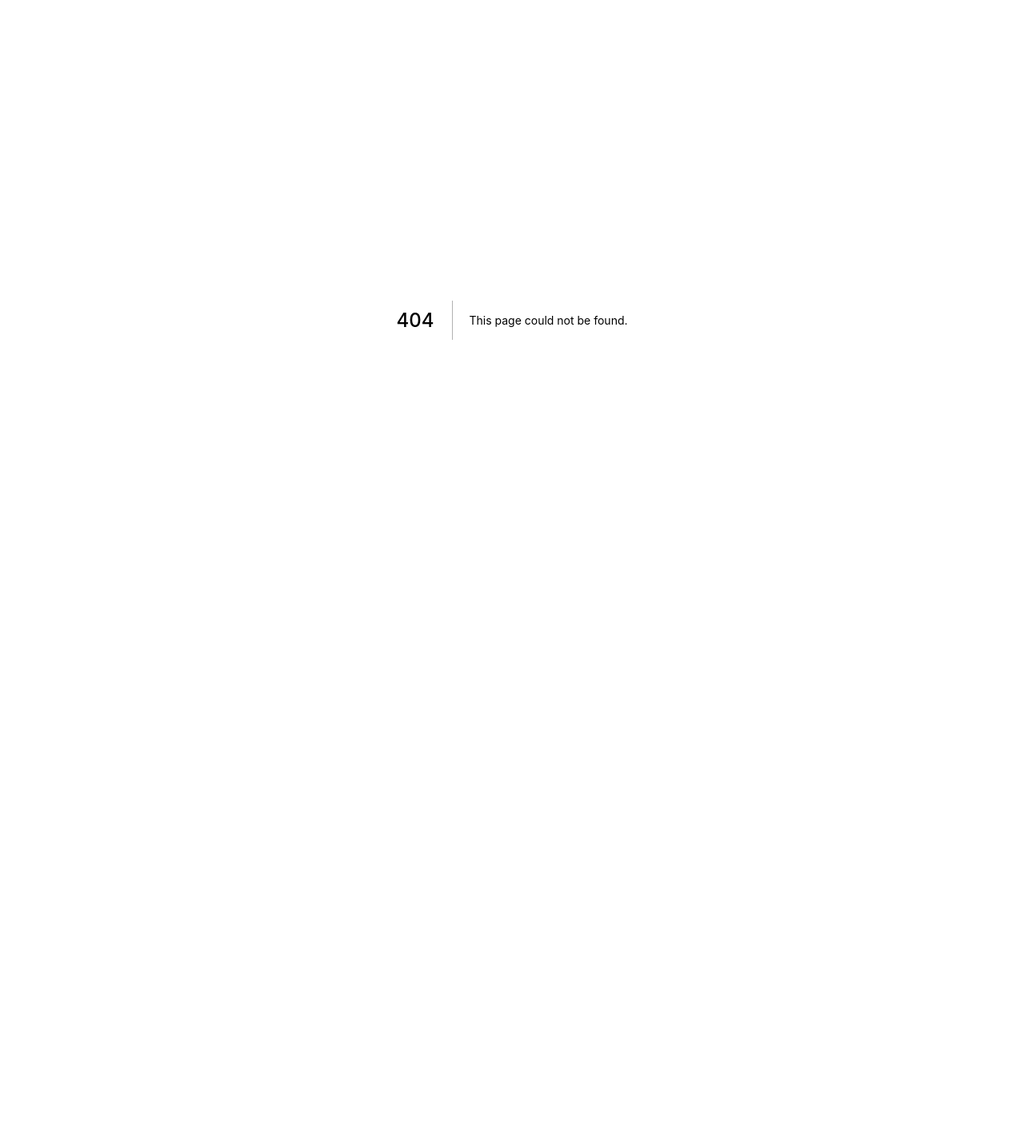
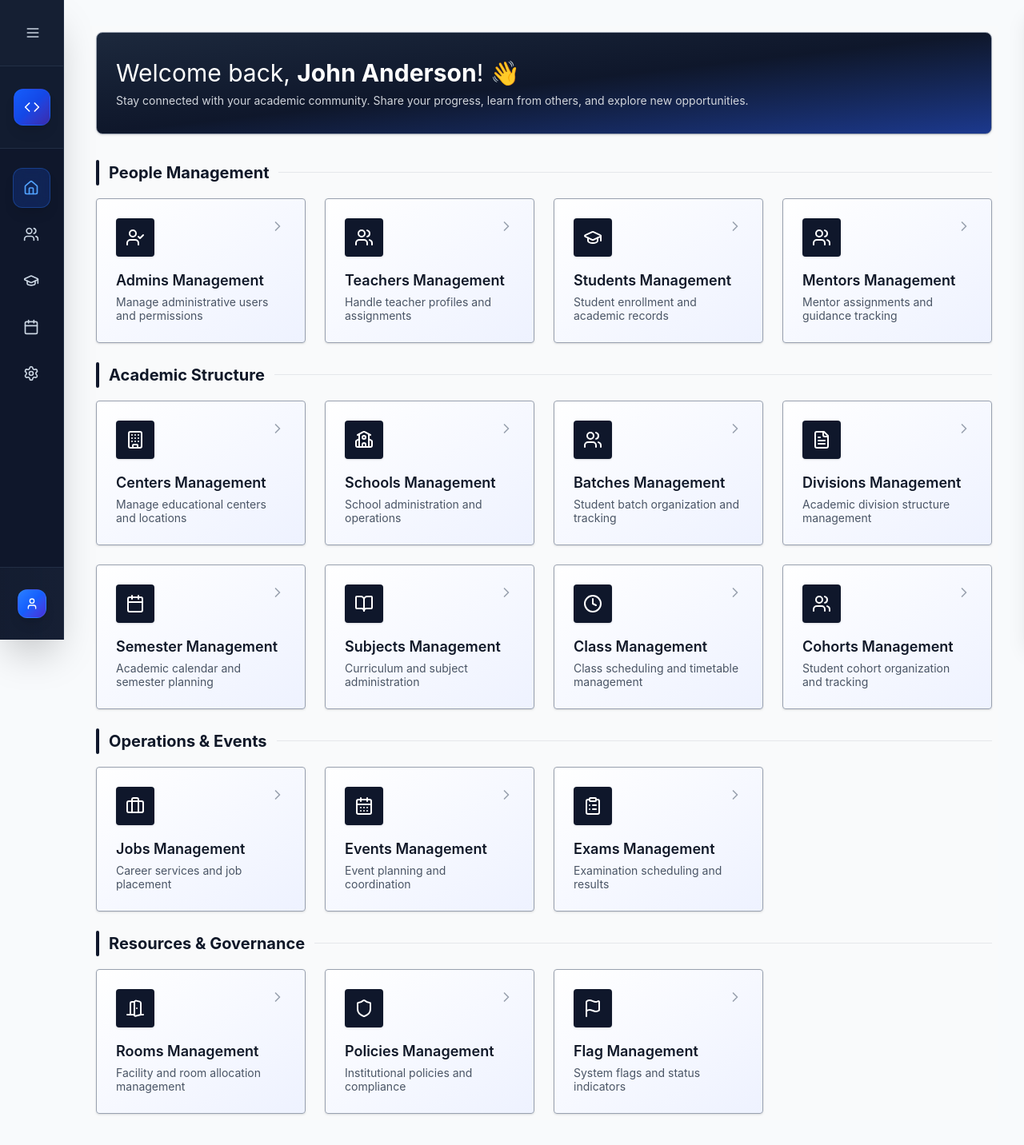
Before and after one commit to PW-IOI-Tech/pwioi-club-frontend, a Next.js app: page /dashboard/superadmin in a window 1280 px wide. Before the commit this address had no page. Shown: the whole page at 80% size. Before the commit the page ends 800 px from the top, so only its background shows below. Built offline with nearby package versions, Linux system fonts and the light colour scheme.

Commit message:
Super Admin Home Page Added

```diff
--- /dev/null
+++ b/src/app/dashboard/superadmin/page.tsx
@@ -0,0 +1,226 @@
+"use client";
+
+import React, { useState } from "react";
+import {
+  Users,
+  GraduationCap,
+  Building,
+  Calendar,
+  FileText,
+  ChevronRight,
+  Settings,
+  UserCheck,
+  School,
+  BookOpen,
+  Clock,
+  MapPin,
+  Briefcase,
+  CalendarDays,
+  ClipboardList,
+  DoorOpen,
+  Shield,
+  Flag,
+  Home,
+  Menu,
+  X,
+} from "lucide-react";
+
+export default function AdminDashboard() {
+  const [activeTab, setActiveTab] = useState("dashboard");
+  const [sidebarOpen, setSidebarOpen] = useState(false);
+  const userName = "John Anderson";
+
+  const managementSections = [
+    {
+      category: "People Management",
+      items: [
+        {
+          id: "admins",
+          label: "Admins Management",
+          icon: UserCheck,
+          description: "Manage administrative users and permissions",
+        },
+        {
+          id: "teachers",
+          label: "Teachers Management",
+          icon: Users,
+          description: "Handle teacher profiles and assignments",
+        },
+        {
+          id: "students",
+          label: "Students Management",
+          icon: GraduationCap,
+          description: "Student enrollment and academic records",
+        },
+        {
+          id: "mentors",
+          label: "Mentors Management",
+          icon: Users,
+          description: "Mentor assignments and guidance tracking",
+        },
+      ],
+    },
+    {
+      category: "Academic Structure",
+      items: [
+        {
+          id: "centers",
+          label: "Centers Management",
+          icon: Building,
+          description: "Manage educational centers and locations",
+        },
+        {
+          id: "schools",
+          label: "Schools Management",
+          icon: School,
+          description: "School administration and operations",
+        },
+        {
+          id: "batches",
+          label: "Batches Management",
+          icon: Users,
+          description: "Student batch organization and tracking",
+        },
+        {
+          id: "divisions",
+          label: "Divisions Management",
+          icon: FileText,
+          description: "Academic division structure management",
+        },
+        {
+          id: "semesters",
+          label: "Semester Management",
+          icon: Calendar,
+          description: "Academic calendar and semester planning",
+        },
+        {
+          id: "subjects",
+          label: "Subjects Management",
+          icon: BookOpen,
+          description: "Curriculum and subject administration",
+        },
+        {
+          id: "classes",
+          label: "Class Management",
+          icon: Clock,
+          description: "Class scheduling and timetable management",
+        },
+        {
+          id: "cohorts",
+          label: "Cohorts Management",
+          icon: Users,
+          description: "Student cohort organization and tracking",
+        },
+      ],
+    },
+    {
+      category: "Operations & Events",
+      items: [
+        {
+          id: "jobs",
+          label: "Jobs Management",
+          icon: Briefcase,
+          description: "Career services and job placement",
+        },
+        {
+          id: "events",
+          label: "Events Management",
+          icon: CalendarDays,
+          description: "Event planning and coordination",
+        },
+        {
+          id: "exams",
+          label: "Exams Management",
+          icon: ClipboardList,
+          description: "Examination scheduling and results",
+        },
+      ],
+    },
+    {
+      category: "Resources & Governance",
+      items: [
+        {
+          id: "rooms",
+          label: "Rooms Management",
+          icon: DoorOpen,
+          description: "Facility and room allocation management",
+        },
+        {
+          id: "policies",
+          label: "Policies Management",
+          icon: Shield,
+          description: "Institutional policies and compliance",
+        },
+        {
+          id: "flags",
+          label: "Flag Management",
+          icon: Flag,
+          description: "System flags and status indicators",
+        },
+      ],
+    },
+  ];
+
+  return (
+    <div className="min-h-screen bg-gray-50 p-2">
+      <div className="max-w-7xl mx-auto">
+        <div className="bg-gradient-to-br from-slate-800 via-slate-900 to-blue-900 rounded-lg shadow-sm border border-gray-400 p-6 py-8 mb-8">
+          <h1 className="text-2xl md:text-3xl text-white mb-2">
+            Welcome back, <br className="block sm:hidden" />
+            <span className="font-bold">{userName}</span>!{" "}
+            <span className="">👋</span>
+          </h1>
+          <p className="text-gray-300 leading-tight sm:w-3/4 text-sm">
+            Stay connected with your academic community. Share your progress,
+            learn from others, and explore new opportunities.
+          </p>
+        </div>
+
+        <div className="space-y-6">
+          {managementSections.map((section, sectionIndex) => (
+            <div key={sectionIndex} className="space-y-4">
+              <div className="flex items-center space-x-3">
+                <div
+                  className={`w-1 h-8 bg-gradient-to-b bg-slate-900 rounded-full`}
+                ></div>
+                <h2 className="text-xl font-bold text-gray-900">
+                  {section.category}
+                </h2>
+                <div className="flex-1 h-px bg-gray-200"></div>
+              </div>
+
+              <div className="grid grid-cols-1 md:grid-cols-2 lg:grid-cols-3 xl:grid-cols-4 gap-6">
+                {section.items.map((item) => {
+                  const Icon = item.icon;
+                  return (
+                    <div
+                      key={item.id}
+                      onClick={() => setActiveTab(item.id)}
+                      className="bg-gradient-to-br from-white to-indigo-50 rounded-sm border border-gray-400 p-6 shadow-sm  cursor-pointer transition-all duration-200 group"
+                    >
+                      <div className="flex items-start justify-between mb-4">
+                        <div
+                          className={`p-3 rounded-sm bg-gradient-to-br bg-slate-900 shadow-sm`}
+                        >
+                          <Icon className="h-6 w-6 text-white" />
+                        </div>
+                        <ChevronRight className="h-5 w-5 text-gray-400 group-hover:text-gray-600 transition-colors group-hover:scale-110" />
+                      </div>
+
+                      <h3 className="text-lg font-semibold text-gray-900 mb-1 group-hover:text-blue-900 transition-colors">
+                        {item.label}
+                      </h3>
+                      <p className="text-sm text-gray-600 leading-tight">
+                        {item.description}
+                      </p>
+                    </div>
+                  );
+                })}
+              </div>
+            </div>
+          ))}
+        </div>
+      </div>
+    </div>
+  );
+}
```
